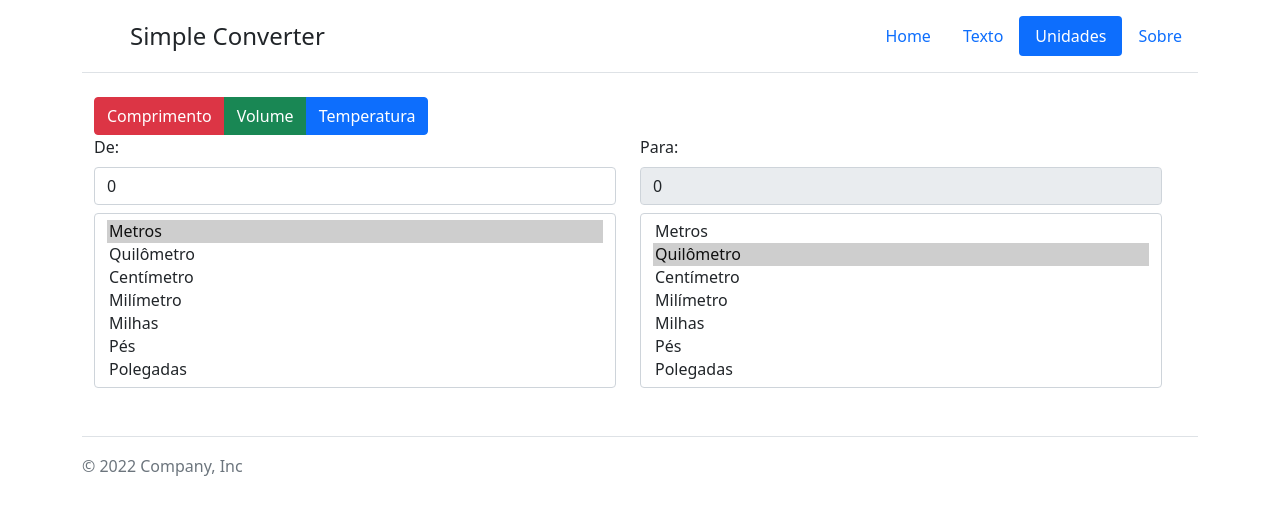
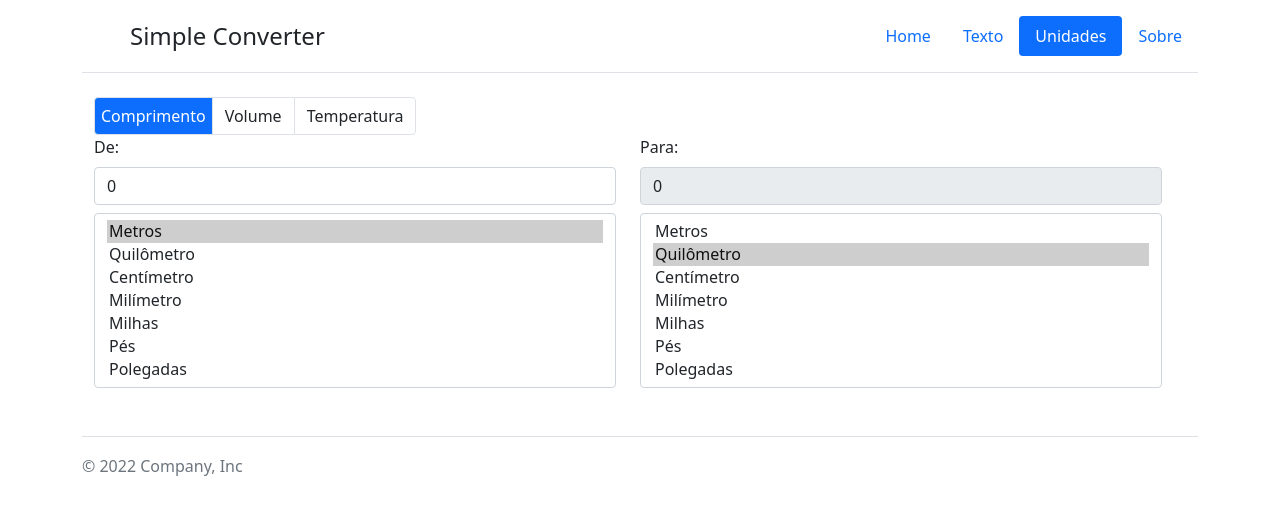
Before and after one commit to hugoluiz1984/conversores, a Next.js app: page /Unidades in a window 1280 px wide. Shown: the top 514 px of the page. Built offline with nearby package versions, Linux system fonts and the light colour scheme.

Commit message:
Correção do Nav Unidades

```diff
--- a/components/Volume/index.js
+++ b/components/Volume/index.js
@@ -2,6 +2,6 @@ import React from 'react'
 
 export default function Volume() {
   return (
-    <div>index</div>
+    <div>(coming soon!)</div>
   )
 }
--- a/pages/Unidades/index.js
+++ b/pages/Unidades/index.js
@@ -20,9 +20,9 @@ export default function Numeros() {
       </Head>
         <div>
           <div class="btn-group" role="group" aria-label="Basic mixed styles example">
-            <button type="button" class="btn btn-danger" onClick={()=>{tipo(0)}}>Comprimento</button>
-            <button type="button" class="btn btn-success" onClick={()=>{tipo(1)}}>Volume</button>
-            <button type="button" class="btn btn-primary" onClick={()=>{tipo(2)}}>Temperatura</button>
+            <button type="button" class={type===0?'bnt border rounded-start btn-primary':"btn rounded-start border"} onClick={()=>{tipo(0)}}>Comprimento</button>
+            <button type="button" class={type===1?'bnt border btn-primary':"btn border"} onClick={()=>{tipo(1)}}>Volume</button>
+            <button type="button" class={type===2?'bnt border rounded-end btn-primary':"btn rounded-end border"} onClick={()=>{tipo(2)}}>Temperatura</button>
           </div>
           {
             type===0&&<Comprimento />
```
